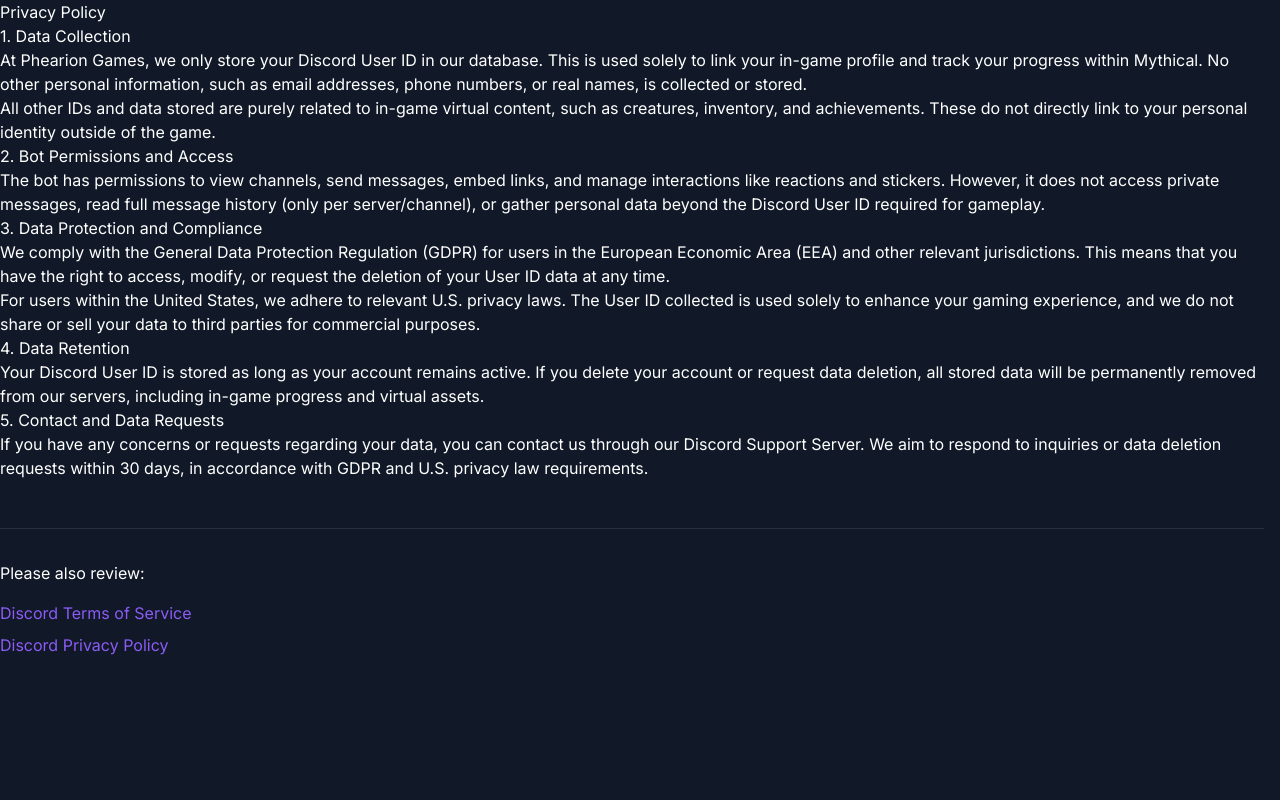
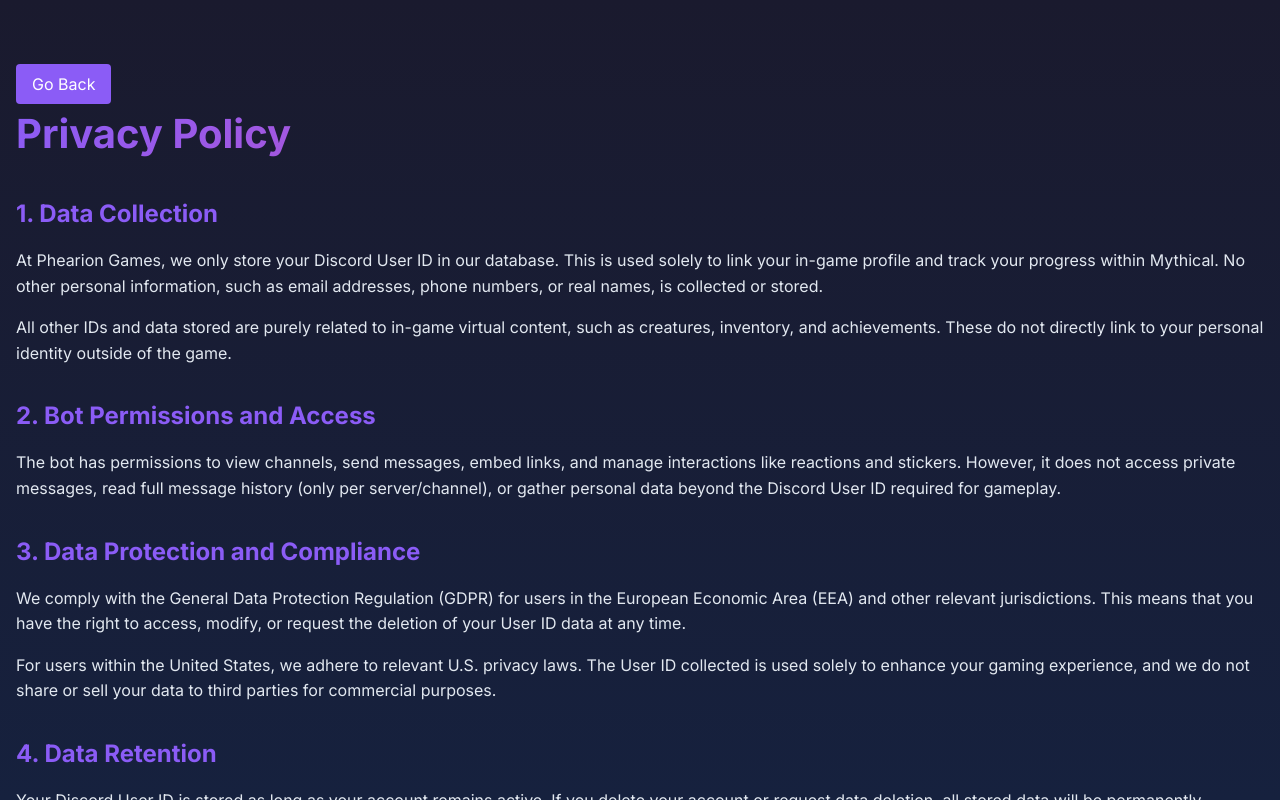
Before and after one commit to PhantHive/mythical-showcase, a Next.js app: page /legal/privacy in a window 1280 px wide. Built offline with nearby package versions, Linux system fonts and the light colour scheme.

Commit message:
chore: Layout for legal pages and go back

```diff
--- a/src/app/layout.tsx
+++ b/src/app/layout.tsx
@@ -2,7 +2,7 @@
 import { Inter } from 'next/font/google';
 import './globals.css';
 import '@/styles/theme.css';
-import '@/styles/LegalComponents/LegalPage.css';
+import '@/styles/legal/legal.css';
 
 const inter = Inter({ subsets: ['latin'] });
 
@@ -37,15 +37,9 @@
     return (
         <html lang="en" className="scroll-smooth">
             <head>
-                <link
-                    rel="icon"
-                    href={`${basePath}/eggs/mystic-egg.png`}
-                    type="image/png"
-                />
+                <link rel="icon" href={`${basePath}/Eggs/mystic-egg.png`} type="image/png" />
             </head>
-            <body className={`${inter.className} bg-gray-900 text-white`}>
-                {children}
-            </body>
+            <body className={`${inter.className} bg-gray-900 text-white`}>{children}</body>
         </html>
     );
 }
--- a/src/app/legal/privacy/page.tsx
+++ b/src/app/legal/privacy/page.tsx
@@ -1,4 +1,7 @@
+'use client';
+
 import React from 'react';
+import { useRouter } from 'next/navigation';
 
 const privacyContent = `
   <h2>1. Data Collection</h2>
@@ -22,8 +25,13 @@
 `;
 
 export default function PrivacyPolicy() {
+    const router = useRouter();
+
     return (
-        <div className="scroll-content">
+        <div className="legal-page scroll-content">
+            <button onClick={() => router.back()} className="go-back-button">
+                Go Back
+            </button>
             <h1>Privacy Policy</h1>
             <div dangerouslySetInnerHTML={{ __html: privacyContent }} />
             <div className="discord-links">
--- a/src/app/legal/terms/page.tsx
+++ b/src/app/legal/terms/page.tsx
@@ -1,4 +1,7 @@
+'use client';
+
 import React from 'react';
+import { useRouter } from 'next/navigation';
 
 const termsContent = `
   <h2>1. Introduction</h2>
@@ -82,8 +85,13 @@
 `;
 
 export default function TermsOfService() {
+    const router = useRouter();
+
     return (
-        <div className="scroll-content">
+        <div className="legal-page scroll-content">
+            <button onClick={() => router.back()} className="go-back-button">
+                Go Back
+            </button>
             <h1>Terms of Service</h1>
             <div dangerouslySetInnerHTML={{ __html: termsContent }} />
             <div className="discord-links">
--- a/src/styles/LegalComponents/LegalPage.css
+++ b/src/styles/legal/legal.css
@@ -82,3 +82,19 @@
 .discord-links a:hover {
     color: #ec4899;
 }
+
+.go-back-button {
+    display: inline-block;
+    margin-top: 2rem;
+    padding: 0.5rem 1rem;
+    background-color: #8b5cf6;
+    color: #fff;
+    border: none;
+    border-radius: 0.25rem;
+    cursor: pointer;
+    transition: background-color 0.3s ease;
+}
+
+.go-back-button:hover {
+    background-color: #6d28d9;
+}
```
